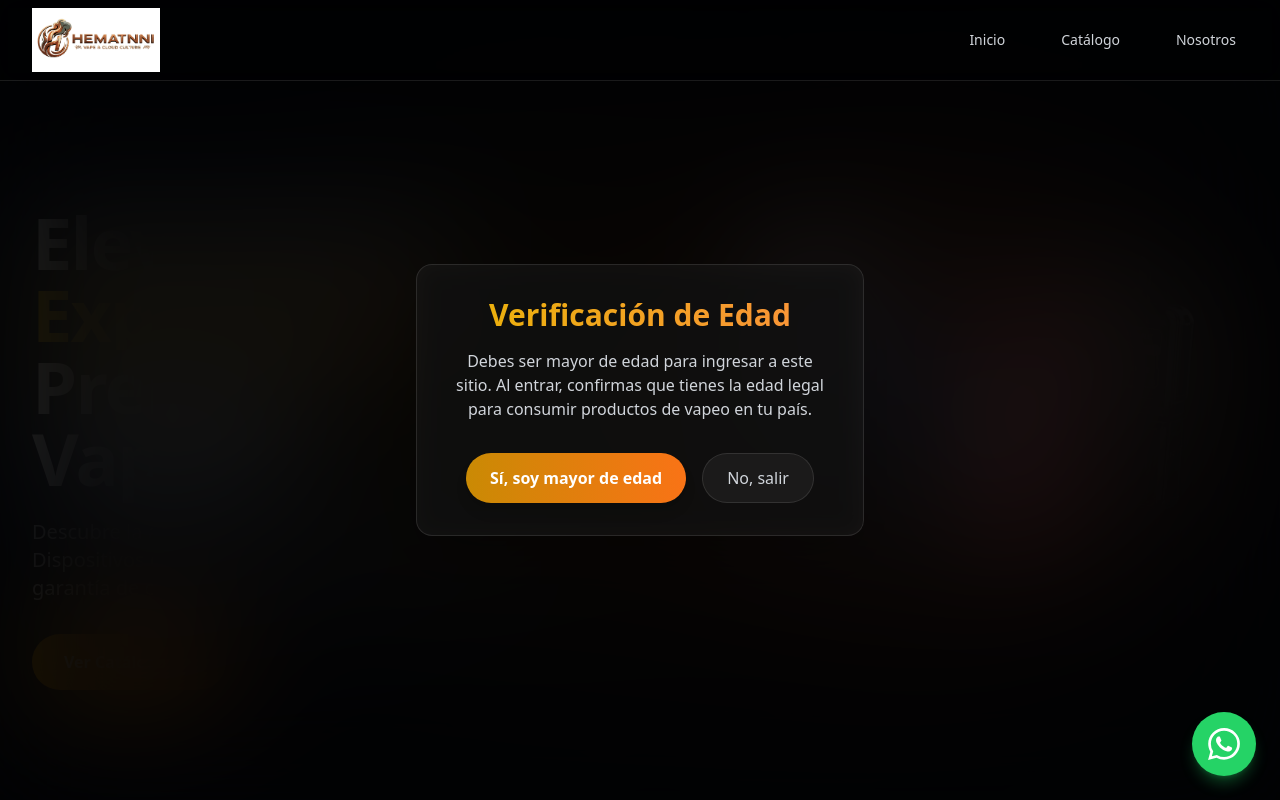
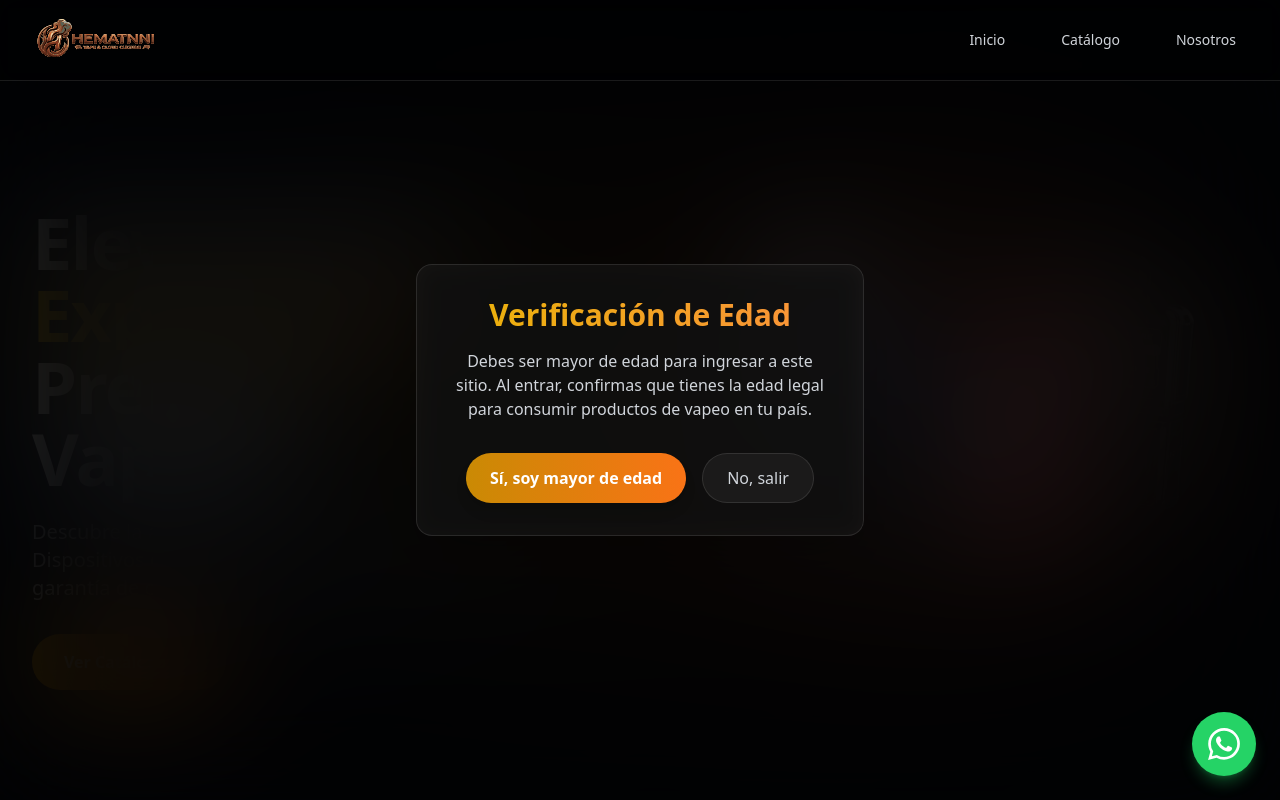
Before and after one commit to hacaizacr/hematnni, a React (Vite) app: page / in a window 1280 px wide. Shown: the top 800 px of the page. Built offline with nearby package versions, Linux system fonts and the light colour scheme.

Commit message:
perf: migrar logo original

```diff
--- a/src/components/Navbar.jsx
+++ b/src/components/Navbar.jsx
@@ -10,7 +10,7 @@ const Navbar = () => {
         <div className="flex items-center justify-between h-20">
           <div className="flex-shrink-0">
             <img
-              src="/assets/brand/logo-horizontal.webp"
+              src="/assets/brand/logo-horizontal.svg"
               alt="Hematnni Logo"
               width="160"
               height="40"
```
